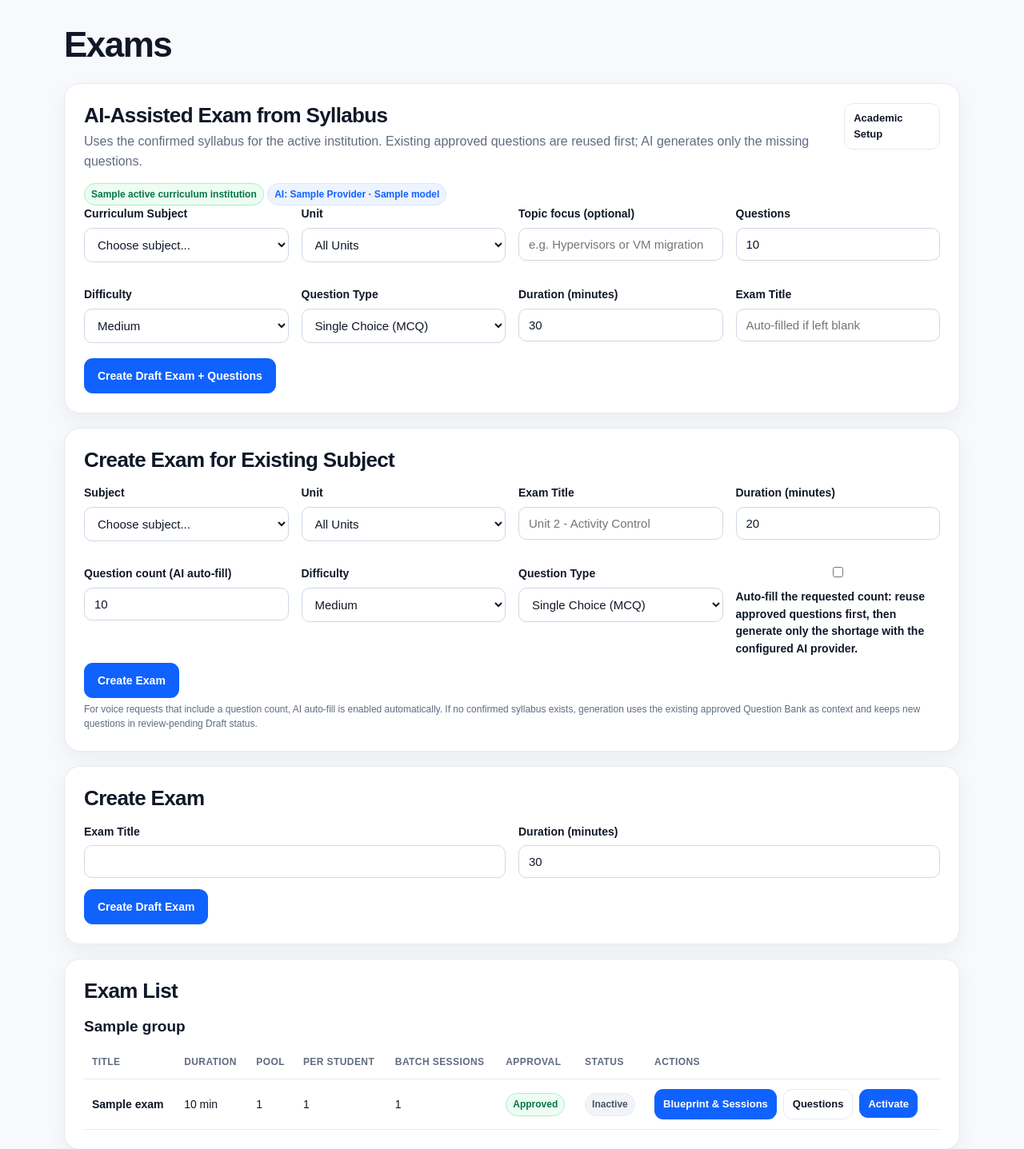
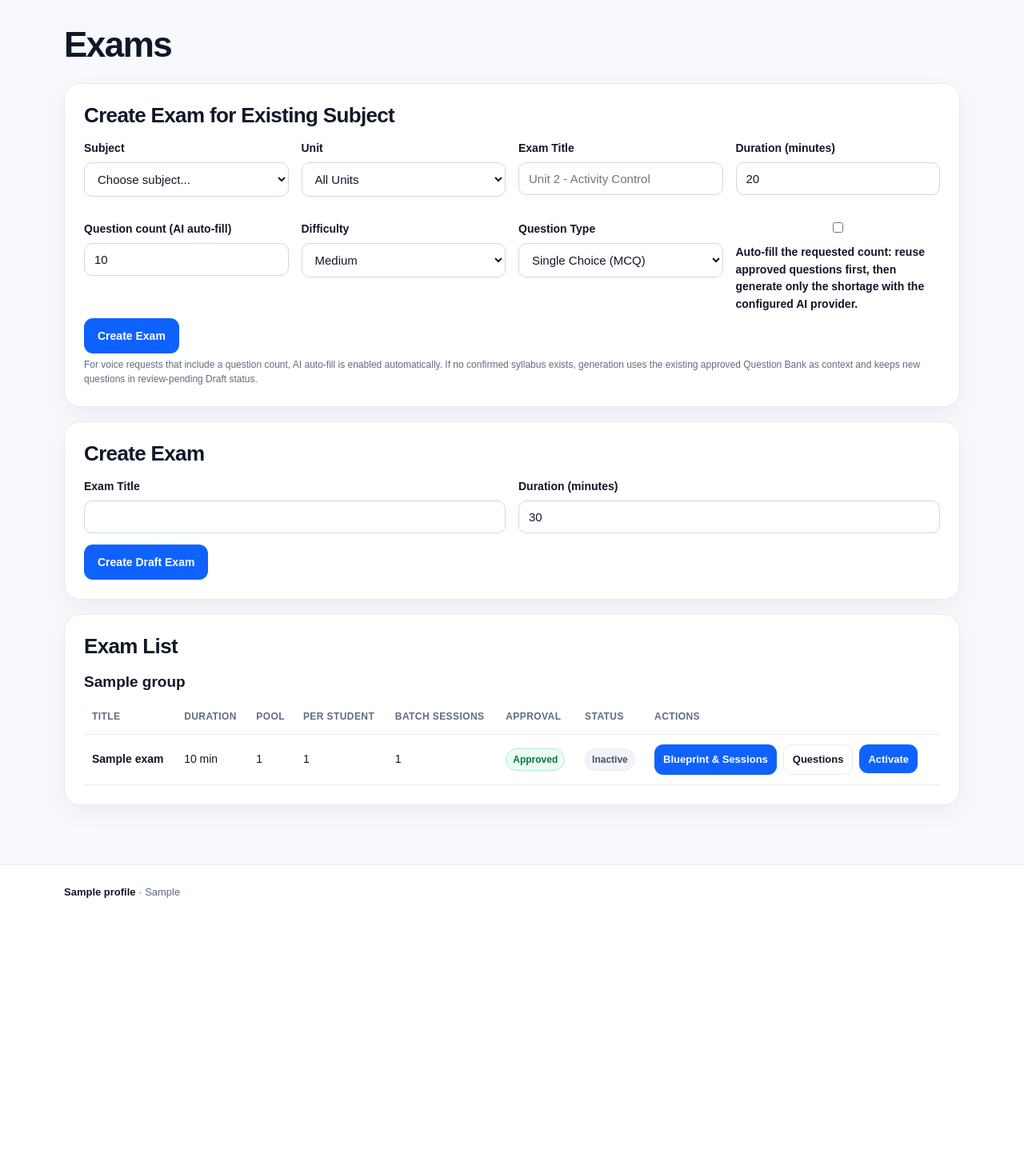
Before and after one commit to cshemant/HemantExamSystem, a Flask app: template templates/exams.html in a window 1280 px wide. Shown: the part 73-1510 px from the top of the page at 80% size. After the commit the page ends 1196 px from the top, so only its background shows below. Run offline with Flask 3, Linux system fonts and the light colour scheme; the template is opened without the code that fills it: most values are stand-ins (such as "Sample title", 1, 10 or a date in 2020); grey boxes marked "Sample" are stand-in pictures; data that the repository does not hold is empty; parts of the project's set-up code (start-up, migrations or seed data) failed here and were passed over; some libraries are stand-ins or nearby versions.

Commit message:
cluttered text

```diff
--- a/templates/attendance_sessions.html
+++ b/templates/attendance_sessions.html
@@ -1,5 +1,5 @@
 {% extends 'base.html' %}{% block content %}
-<div class="page-head"><div><h1>Attendance</h1><p class="muted">Create short classroom attendance windows tied to a batch/section and an approved network.</p></div><a class="btn secondary" href="{{ url_for('attendance_devices') }}">Student Devices</a></div>
+<div class="page-head"><div><h1>Attendance</h1></div><a class="btn secondary" href="{{ url_for('attendance_devices') }}">Student Devices</a></div>
 
 <div class="card">
   <h2>Start Attendance Session</h2>
@@ -18,7 +18,6 @@
     <div id="attendance-cidr-row" class="attendance-cidr-row">
       <label>Approved CIDRs <span class="muted">(required for Approved IP/CIDR mode)</span></label>
       <input name="allowed_cidrs" placeholder="e.g. 10.20.0.0/16, 103.42.12.0/24">
-      <p class="muted small-text">A normal browser cannot reliably read the Wi-Fi SSID. For campus Wi-Fi, use the network ranges provided by the university IT team.</p>
     </div>
     <div class="actions"><button type="submit">Create Attendance Session</button></div>
   </form>
--- a/templates/exams.html
+++ b/templates/exams.html
@@ -1,27 +1,6 @@
 {% extends 'base.html' %}{% block content %}
 <script>window.EXAM_VOICE_SUBJECT_CATALOG={{ (voice_subject_catalog or [])|tojson }};window.EXAM_VOICE_CURRICULUM_CATALOG={{ (curriculum_exam_options or [])|tojson }};window.EXAM_VOICE_AI_CONFIGURED={{ ai.configured|tojson }};</script>
 <div class="page-head"><h1>Exams</h1></div>
-<div class="card" id="ai-curriculum-exam-card">
-  <div class="import-header"><div><h2>AI-Assisted Exam from Syllabus</h2><p class="muted">Uses the confirmed syllabus for the active institution. Existing approved questions are reused first; AI generates only the missing questions.</p></div><a class="btn secondary small" href="{{ url_for('academic_setup') }}">Academic Setup</a></div>
-  {% if active_curriculum_institution %}<p><span class="badge success">{{ active_curriculum_institution.name }}</span> {% if ai.configured %}<span class="badge">AI: {{ ai.provider|title }} · {{ ai.model }}</span>{% else %}<span class="badge warning">AI provider not configured</span>{% endif %}</p>{% endif %}
-  {% if curriculum_exam_options %}
-  <form method="post" action="{{ url_for('create_ai_exam_from_curriculum') }}" id="ai-curriculum-exam-form">
-    <input type="hidden" name="csrf_token" value="{{ csrf_token }}">
-    <div class="grid">
-      <div><label>Curriculum Subject</label><select name="curriculum_subject_id" id="ai-curriculum-subject" required><option value="">Choose subject...</option>{% for subject in curriculum_exam_options %}<option value="{{ subject.id }}" data-units='{{ subject.units|tojson }}'>{{ subject.name }}{% if subject.program %} · {{ subject.program }}{% endif %}</option>{% endfor %}</select></div>
-      <div><label>Unit</label><select name="unit" id="ai-curriculum-unit"><option value="">All Units</option></select></div>
-      <div><label>Topic focus (optional)</label><input name="topic" id="ai-curriculum-topic" placeholder="e.g. Hypervisors or VM migration"></div>
-      <div><label>Questions</label><input name="question_count" id="ai-curriculum-count" type="number" min="1" max="100" value="10" required></div>
-      <div><label>Difficulty</label><select name="difficulty" id="ai-curriculum-difficulty"><option>Easy</option><option selected>Medium</option><option>Hard</option></select></div>
-      <div><label>Question Type</label><select name="question_type" id="ai-curriculum-question-type"><option value="single_choice" selected>Single Choice (MCQ)</option><option value="multiple_select">Multiple Select</option><option value="true_false">True / False</option><option value="numerical">Numerical</option><option value="short_text">Short Text</option><option value="essay">Descriptive / Essay</option></select></div>
-      <div><label>Duration (minutes)</label><input name="duration" id="ai-curriculum-duration" type="number" min="1" max="600" value="30" required></div>
-      <div><label>Exam Title</label><input name="exam_title" id="ai-curriculum-title" placeholder="Auto-filled if left blank"></div>
-    </div>
-    <div id="ai-curriculum-context" class="mini-meta"></div>
-    <button>Create Draft Exam + Questions</button>
-  </form>
-  {% else %}<p>No confirmed curriculum syllabus is available yet. Open <a href="{{ url_for('academic_setup') }}">Academic Setup</a>, add an institution/program/subject and confirm its syllabus.</p>{% endif %}
-</div>
 <script>
 (function(){
  const subject=document.getElementById('ai-curriculum-subject'),unit=document.getElementById('ai-curriculum-unit'),context=document.getElementById('ai-curriculum-context');
```
